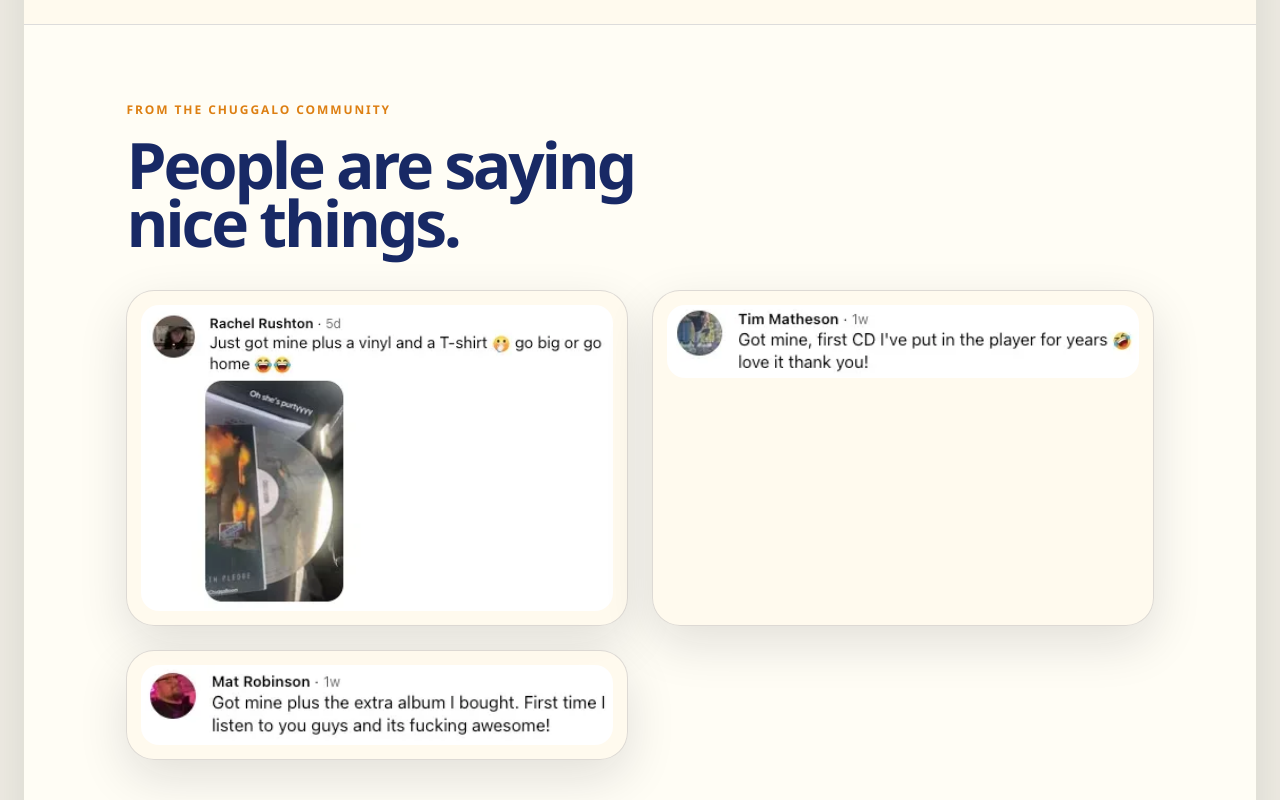
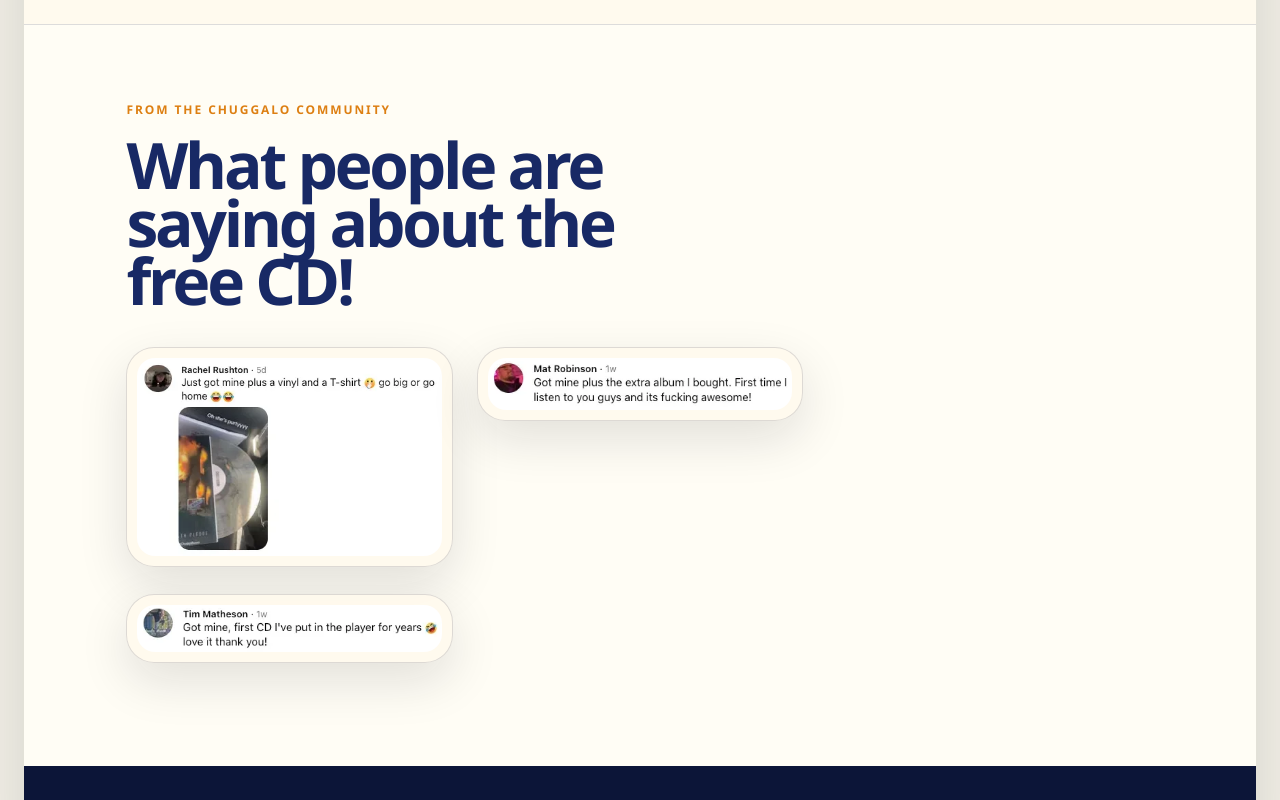
Before and after one commit to chuggaboomband-netizen/chuggaboomfreecd, a Next.js app: page /claim in a window 1280 px wide. Shown: the part 2500-3300 px from the top of the page. Built offline with nearby package versions, Linux system fonts and the light colour scheme; no server answers.

Commit message:
Refine claim testimonial layout

```diff
--- a/app/claim/page.tsx
+++ b/app/claim/page.tsx
@@ -37,7 +37,7 @@ export default async function ClaimPage() {
 
         <section className="claim-store-faq" id="faq"><div><h2>Got some questions?</h2><a className="claim-store-button" href="/claim/offer">CLAIM THE CD <span>→</span></a></div><div>{[["You’re charging £4.99, so it’s not free is it?","Fair question. The CD itself is free. The £4.99 covers part of the cost of advertising, postage and packing, but it doesn’t cover all of it. Once those costs are taken into account, we actually lose money on every order. We’re doing that because we want more people to discover ChuggaBoom and hear the music."],["When will it arrive?","We aim to pack and post orders within 3–5 working days."],["Can I add merch?","Yes. After you click to claim your CD, we’ll show you any available merch and other extras before you reach the Shopify checkout. You can add as much or as little as you like, then continue with just the CD if you prefer."]].map(([question, answer]) => <details key={question}><summary>{question}</summary><p>{answer}</p></details>)}</div></section>
 
-        {testimonials.length > 0 ? <section className="claim-testimonials"><div className="claim-testimonials-heading"><p className="claim-store-kicker">FROM THE CHUGGALO COMMUNITY</p><h2>People are saying nice things.</h2></div><div className="claim-testimonials-grid">{testimonials.map((testimonial) => <figure key={testimonial.id}><Image src={testimonial.imageSrc} alt={testimonial.altText || "Facebook comment about ChuggaBoom"} width={900} height={700} />{testimonial.caption ? <figcaption>{testimonial.caption}</figcaption> : null}</figure>)}</div></section> : null}
+        {testimonials.length > 0 ? <section className="claim-testimonials"><div className="claim-testimonials-heading"><p className="claim-store-kicker">FROM THE CHUGGALO COMMUNITY</p><h2>What people are saying about the free CD!</h2></div><div className="claim-testimonials-grid">{testimonials.map((testimonial) => <figure key={testimonial.id}><Image src={testimonial.imageSrc} alt={testimonial.altText || "Facebook comment about ChuggaBoom"} width={900} height={700} />{testimonial.caption ? <figcaption>{testimonial.caption}</figcaption> : null}</figure>)}</div></section> : null}
 
         <footer className="claim-store-footer"><Image src="/chuggaboom-logo-straight.png" alt="ChuggaBoom" width={300} height={103} /><p>© 2026 ChuggaBoom</p></footer>
       </div>
--- a/app/globals.css
+++ b/app/globals.css
@@ -130,8 +130,8 @@ body {
 .claim-store-faq h2{max-width:430px}
 .claim-testimonials{padding:76px 8vw;background:var(--card);border-top:1px solid var(--line)}
 .claim-testimonials-heading h2{max-width:560px;margin:0;color:var(--brand-navy);font:900 clamp(42px,5vw,72px)/.9 var(--display);letter-spacing:-.05em}
-.claim-testimonials-grid{display:grid;grid-template-columns:repeat(2,minmax(0,1fr));gap:24px;margin-top:38px}
-.claim-testimonials figure{margin:0;padding:14px;border:1px solid var(--line);border-radius:var(--radius-lg);background:var(--panel);box-shadow:var(--shadow)}
+.claim-testimonials-grid{columns:3 240px;column-gap:24px;margin-top:38px}
+.claim-testimonials figure{display:inline-block;width:100%;margin:0 0 24px;padding:10px;border:1px solid var(--line);border-radius:var(--radius-lg);background:var(--panel);box-shadow:var(--shadow);break-inside:avoid}
 .claim-testimonials figure img{display:block;width:100%;height:auto;border-radius:var(--radius-md)}
 .claim-testimonials figcaption{padding:14px 4px 2px;color:var(--muted);font-size:13px;line-height:1.45}
 .portal-testimonial-grid{display:grid;grid-template-columns:repeat(3,minmax(0,1fr));gap:18px}
@@ -145,7 +145,8 @@ body {
 @media(min-width:701px){.claim-store-shell{width:min(1800px,calc(100% - 48px));max-width:1800px}}
 @media(min-width:701px){.claim-store-product{grid-template-columns:minmax(0,1.2fr) minmax(400px,.8fr);gap:6vw}.claim-product-image{min-width:0;min-height:clamp(480px,34vw,700px);display:flex;align-items:center;justify-content:center;transform:none}.claim-product-image img{width:100%;max-width:900px}}
 @media(min-width:701px){.claim-upsell-card{display:grid;grid-template-columns:minmax(0,1.15fr) minmax(380px,.85fr);align-items:stretch}.claim-upsell-image{display:flex;align-items:center;justify-content:center;min-height:440px;padding:34px}.claim-upsell-image img{width:100%;height:auto;max-height:460px;object-fit:contain;border-radius:var(--radius-md)}}
-@media(max-width:700px){.claim-store-hero,.claim-store-product,.claim-store-about{grid-template-columns:1fr}.claim-hero-image-wrap,.claim-product-image,.claim-about-image{transform:none}.claim-testimonials{padding:55px 7vw}.claim-testimonials-grid,.portal-testimonial-grid{grid-template-columns:1fr}.claim-store-faq h2{max-width:none}}
+@media(max-width:1000px) and (min-width:701px){.claim-testimonials-grid{columns:2 240px}}
+@media(max-width:700px){.claim-store-hero,.claim-store-product,.claim-store-about{grid-template-columns:1fr}.claim-hero-image-wrap,.claim-product-image,.claim-about-image{transform:none}.claim-testimonials{padding:55px 7vw}.claim-testimonials-grid{columns:1}.portal-testimonial-grid{grid-template-columns:1fr}.claim-store-faq h2{max-width:none}}
 @media(max-width:700px){.claim-upsell-intro h1{font-size:clamp(40px,13vw,64px)}.claim-upsell-intro{padding:44px 7vw}}
 
 a {
```
